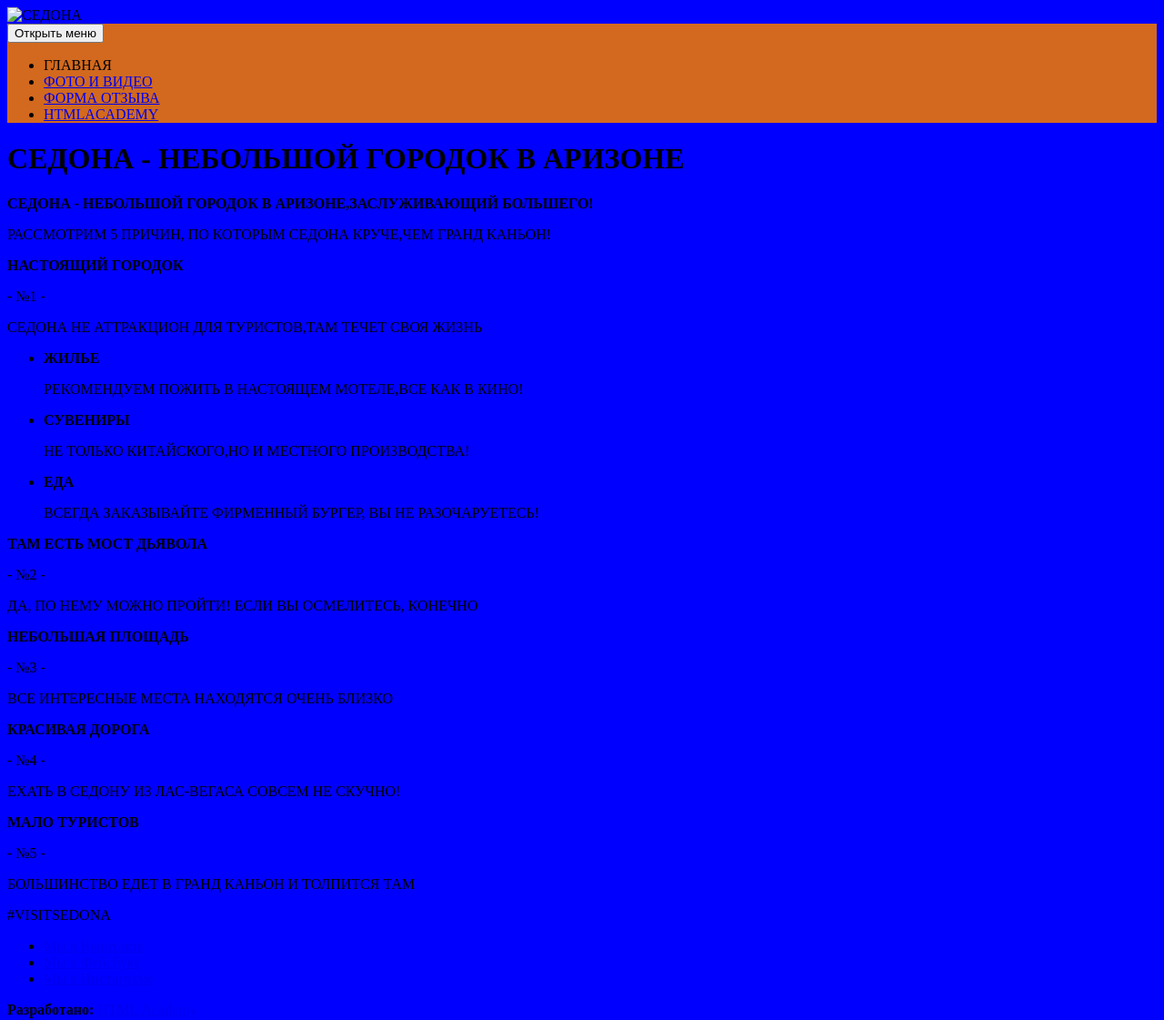
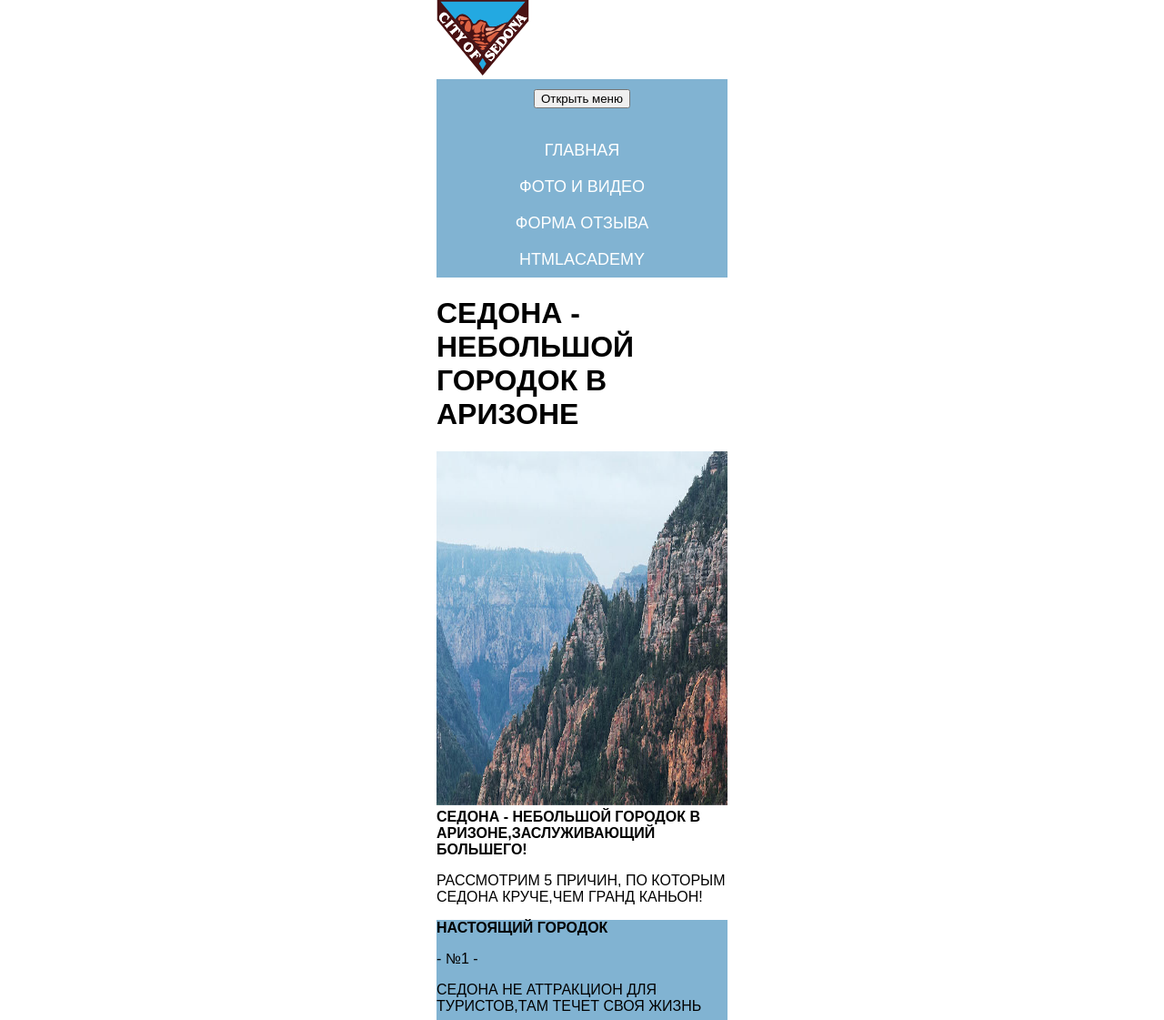
Before and after one commit to Sergey-15-r/1087179-sedona-18, a website: page source/index.html in a window 1280 px wide. Shown: the top 1121 px of the page at 91% size. Drawn offline with nearby package versions, Linux system fonts and the light colour scheme; files that its build step writes are made by us from their sources.

Commit message:
добавил фаилы блоков и задат немного стилей

```diff
--- a/source/index.html
+++ b/source/index.html
@@ -10,12 +10,12 @@
 <body>
   <header class="page-header">
     <a class="page-header__logo">
-      <img class="page-header__logo-image" src="img/logotype-mobile.svg" width="102" height="83" alt="СЕДОНА">
+      <img class="page-header__logo-image" src="img/logo-sedona-mobile.svg" width="102" height="83" alt="СЕДОНА">
     </a>
     <nav class="main-nav">
       <button class="main-nav_toggle" type="button">Открыть меню</button>
-      <div class="main-nav_wrapper">
-        <ul class="main-nav_list navigation-list">
+      <div class="main-nav__wrapper">
+        <ul class="main-nav__list navigation-list">
           <li class="navigation-list-item">
             <a>ГЛАВНАЯ</a>
           </li>
@@ -35,62 +35,68 @@
   <main class="page-main">
     <h1 class="visually-hidden">СЕДОНА - НЕБОЛЬШОЙ ГОРОДОК В АРИЗОНЕ</h1>
     <section class="description">
-
-      <b class="description_slogan">СЕДОНА - НЕБОЛЬШОЙ ГОРОДОК В АРИЗОНЕ,ЗАСЛУЖИВАЮЩИЙ БОЛЬШЕГО!</b>
-      <p class="description_intro">РАССМОТРИМ 5 ПРИЧИН, ПО КОТОРЫМ СЕДОНА КРУЧЕ,ЧЕМ ГРАНД КАНЬОН!</p>
-
+      <img class="description__image" src="img/bg-back-mobile@1x.jpg" width="320" height="389" alt="СЕДОНА">
+      <b class="description__slogan">СЕДОНА - НЕБОЛЬШОЙ ГОРОДОК В АРИЗОНЕ,ЗАСЛУЖИВАЮЩИЙ БОЛЬШЕГО!</b>
+      <p class="description__intro">РАССМОТРИМ 5 ПРИЧИН, ПО КОТОРЫМ СЕДОНА КРУЧЕ,ЧЕМ ГРАНД КАНЬОН!</p>
     </section>
     <section class="criterion">
-      <div class="criterion_wrapper">
-        <b class="criterion_city">НАСТОЯЩИЙ ГОРОДОК</b>
-        <p class="criterion_number">- №1 -</p>
-        <p class="criterion_text">СЕДОНА НЕ АТТРАКЦИОН ДЛЯ ТУРИСТОВ,ТАМ ТЕЧЕТ СВОЯ ЖИЗНЬ</p>
+      <div class="criterion__wrapper">
+        <b class="criterion__city">НАСТОЯЩИЙ ГОРОДОК</b>
+        <p class="criterion__number">- №1 -</p>
+        <p class="criterion__text">СЕДОНА НЕ АТТРАКЦИОН ДЛЯ ТУРИСТОВ,ТАМ ТЕЧЕТ СВОЯ ЖИЗНЬ</p>
+        <img class="criterion__image" src="img/main-city-mobile@1x.jpg" width="320" height="260"
+          alt="НАСТОЯЩИЙ ГОРОДОК">
       </div>
     </section>
     <section class="recreation">
-      <div class="recreation_wrapper">
-        <ul class="recreation_list">
-          <li class="recreation_item">
-            <b class="recreation_housing">ЖИЛЬЕ</b>
-            <p class="recreation_text">РЕКОМЕНДУЕМ ПОЖИТЬ В НАСТОЯЩЕМ МОТЕЛЕ,ВСЕ КАК В КИНО!</p>
+      <div class="recreation__wrapper">
+        <ul class="recreation__list">
+          <li class="recreation__item">
+              <img class="recreattion-image" src="img/icon-house.svg" alt="ЖИЛЬЕ">
+            <b class="recreation__housing">ЖИЛЬЕ</b>
+            <p class="recreation__text">РЕКОМЕНДУЕМ ПОЖИТЬ В НАСТОЯЩЕМ МОТЕЛЕ,ВСЕ КАК В КИНО!</p>
           </li>
-          <li class="recreation_item">
-            <b class="recreation_souvenir">СУВЕНИРЫ</b>
-            <p class="recreation_text">НЕ ТОЛЬКО КИТАЙСКОГО,НО И МЕСТНОГО ПРОИЗВОДСТВА!</p>
+          <li class="recreation__item">
+              <img class="recreattion-image" src="img/icon-gift.svg" alt="СУВЕНИРЫ">
+            <b class="recreation__souvenir">СУВЕНИРЫ</b>
+            <p class="recreation__text">НЕ ТОЛЬКО КИТАЙСКОГО,НО И МЕСТНОГО ПРОИЗВОДСТВА!</p>
           </li>
-          <li class="recreation_item">
-            <b class="recreation_food">ЕДА</b>
-            <p class="recreation_text">ВСЕГДА ЗАКАЗЫВАЙТЕ ФИРМЕННЫЙ БУРГЕР, ВЫ НЕ РАЗОЧАРУЕТЕСЬ!</p>
+          <li class="recreation__item">
+            <img class="recreattion-image" src="img/icon-burger.svg" alt="ЕДА">
+            <b class="recreation__food">ЕДА</b>
+            <p class="recreation__text">ВСЕГДА ЗАКАЗЫВАЙТЕ ФИРМЕННЫЙ БУРГЕР, ВЫ НЕ РАЗОЧАРУЕТЕСЬ!</p>
           </li>
         </ul>
       </div>
     </section>
     <section class="second-criterion">
-      <div class="second-criterion_wrapper">
-        <b class="second-criterion_bridge">ТАМ ЕСТЬ МОСТ ДЬЯВОЛА</b>
-        <p class="second-criterion_number">- №2 -</p>
-        <p class="second-criterion_text">ДА, ПО НЕМУ МОЖНО ПРОЙТИ! ЕСЛИ ВЫ ОСМЕЛИТЕСЬ, КОНЕЧНО</p>
+      <div class="second-criterion__wrapper">
+        <b class="second-criterion__bridge">ТАМ ЕСТЬ МОСТ ДЬЯВОЛА</b>
+        <p class="second-criterion__number">- №2 -</p>
+        <p class="second-criterion__text">ДА, ПО НЕМУ МОЖНО ПРОЙТИ! ЕСЛИ ВЫ ОСМЕЛИТЕСЬ, КОНЕЧНО</p>
+        <img class="second-criterion__image" src="img/photo-bridge-mobile@1x.jpg" width="320" height="260"
+          alt="МОСТ ДЬЯВОЛА">
       </div>
     </section>
     <section class="third-criterion">
-      <div class="third-criterion_wrapper">
-        <b class="third-criterion_area">НЕБОЛЬШАЯ ПЛОЩАДЬ</b>
-        <p class="third-criterion_number">- №3 -</p>
-        <p class="third-criterion_text">ВСЕ ИНТЕРЕСНЫЕ МЕСТА НАХОДЯТСЯ ОЧЕНЬ БЛИЗКО</p>
+      <div class="third-criterion__wrapper">
+        <b class="third-criterion__area">НЕБОЛЬШАЯ ПЛОЩАДЬ</b>
+        <p class="third-criterion__number">- №3 -</p>
+        <p class="third-criterion__text">ВСЕ ИНТЕРЕСНЫЕ МЕСТА НАХОДЯТСЯ ОЧЕНЬ БЛИЗКО</p>
       </div>
     </section>
     <section class="fourth-criterion">
-      <div class="fourth-criterion_wrapper">
-        <b class="fourth-criterion_road">КРАСИВАЯ ДОРОГА</b>
-        <p class="fourth-criterion_number">- №4 -</p>
-        <p class="fourth-criterion_text">ЕХАТЬ В СЕДОНУ ИЗ ЛАС-ВЕГАСА СОВСЕМ НЕ СКУЧНО!</p>
+      <div class="fourth-criterion__wrapper">
+        <b class="fourth-criterion__road">КРАСИВАЯ ДОРОГА</b>
+        <p class="fourth-criterion__number">- №4 -</p>
+        <p class="fourth-criterion__text">ЕХАТЬ В СЕДОНУ ИЗ ЛАС-ВЕГАСА СОВСЕМ НЕ СКУЧНО!</p>
       </div>
     </section>
     <section class="fifth-criterion">
-      <div class="fifth-criterion_wrapper">
-        <b class="fifth-criterion_tourist">МАЛО ТУРИСТОВ</b>
-        <p class="fifth-criterion_number">- №5 -</p>
-        <p class="fifth-criterion_text">БОЛЬШИНСТВО ЕДЕТ В ГРАНД КАНЬОН И ТОЛПИТСЯ ТАМ </p>
+      <div class="fifth-criterion__wrapper">
+        <b class="fifth-criterion__tourist">МАЛО ТУРИСТОВ</b>
+        <p class="fifth-criterion__number">- №5 -</p>
+        <p class="fifth-criterion__text">БОЛЬШИНСТВО ЕДЕТ В ГРАНД КАНЬОН И ТОЛПИТСЯ ТАМ </p>
       </div>
     </section>
   </main>
@@ -114,7 +120,9 @@
     </div>
     <div class="page-footer__copyright copyright">
       <b class="copyright__text">Разработано:</b>
-      <a class="button copyright__link" href="https://htmlacademy.ru/intensive/adaptive">HTML Academy</a>
+      <a class="button copyright__link" href="https://htmlacademy.ru/intensive/adaptive">
+        <img src="img/logo-htmlacademy.svg" width="27" height="34" alt="Логотип HTMLACADEMY">
+      </a>
     </div>
   </footer>
 </body>
--- /dev/null
+++ b/source/less/blocks/criterion.less
@@ -0,0 +1,5 @@
+.criterion{
+
+ background-color:#81b3d2;
+
+}
--- /dev/null
+++ b/source/less/blocks/description.less
@@ -0,0 +1,3 @@
+.description{
+
+}
--- a/source/less/blocks/main-nav.less
+++ b/source/less/blocks/main-nav.less
@@ -1,3 +1,10 @@
-.main-nav {
-  background: chocolate;
+.main-nav{
+  background-color: #81b3d2;
+  text-align: center;
+  font-size: 18px;
+  line-height: 40px;
 }
+.main-nav__list{
+  list-style: none;
+padding: 0px;
+}
--- /dev/null
+++ b/source/less/blocks/second-criterion.less
@@ -0,0 +1,3 @@
+.second-criterion{
+  background-color: #81b3d2;
+}
--- a/source/less/style.less
+++ b/source/less/style.less
@@ -1,4 +1,25 @@
+
 @import "blocks/main-nav.less";
+@import "blocks/description.less";
+@import "blocks/criterion.less";
+@import "blocks/recreation.less";
+@import "blocks/second-criterion.less";
+@import "blocks/third-criterion.less";
+@import "blocks/fourth-criterion.less";
+@import "blocks/fifth-criterion.less";
+@import "blocks/page-footer__social.less";
+@import "blocks/copyright.less";
+@import "blocks/catalog.less";
 
 
-body { background: blue; }
+body {
+  width: 320px;
+  margin: 0 auto;
+  padding: 0 ;
+  background-color: #fff;
+  font-family: "PT Sans Narrow", "Arial", sans-serif;
+}
+a{
+  text-decoration: none;
+  color:white
+}
```
Also changed, not shown: source/form.html (+6 -4 lines), source/photo.html (+19 -15 lines), source/less/blocks/catalog.less (added), source/less/blocks/copyright.less (added), source/less/blocks/fifth-criterion.less (added), source/less/blocks/fourth-criterion.less (added), source/less/blocks/page-footer__social.less (added), source/less/blocks/recreation.less (added), source/less/blocks/third-criterion.less (added).
